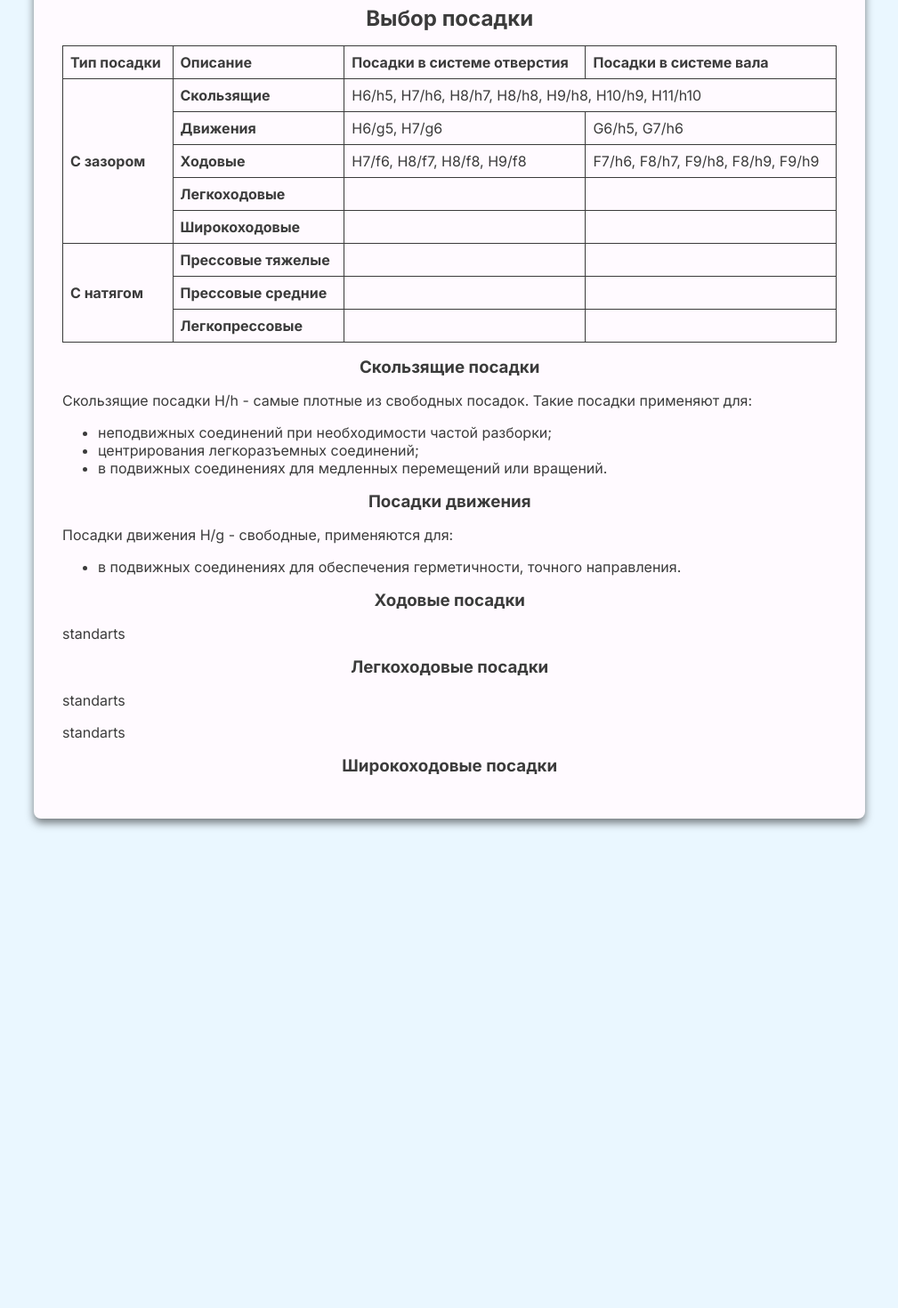
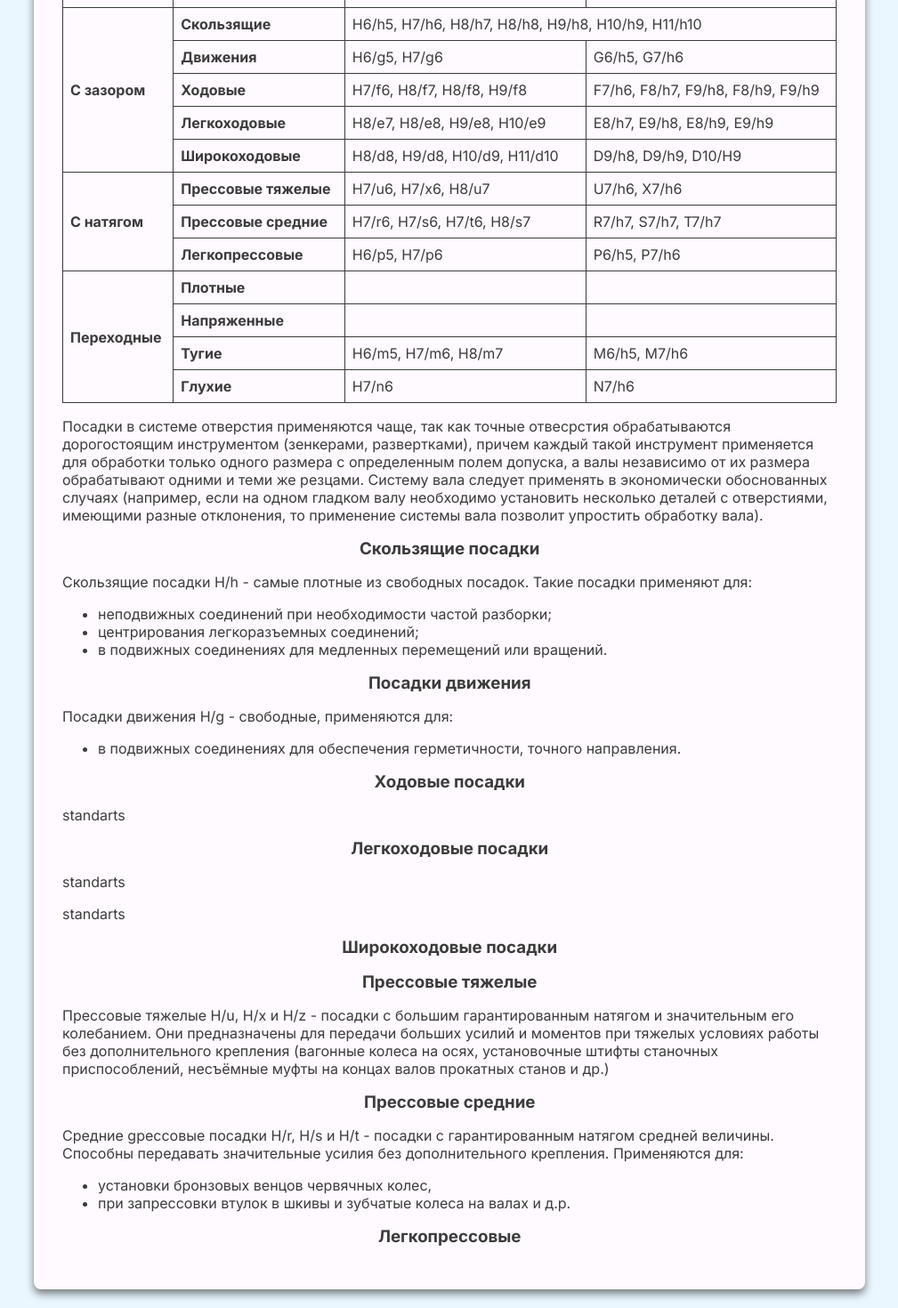
Before and after one commit to korchel/engineering-tolerance, a Next.js app: page / in a window 1280 px wide. Shown: the part 4780-6250 px from the top of the page at 89% size, without its empty margins (18-1027 px from the left). Before the commit the page ends 5732 px from the top, so only its background shows below. Built offline with nearby package versions, Linux system fonts and the light colour scheme.

Commit message:
content added

```diff
--- a/app/page.tsx
+++ b/app/page.tsx
@@ -195,21 +195,27 @@ export default async function Home() {
               систему использовать. Выбор делают исходя из экономических
               соображений.
             </Paragraph>
+          </Section>
+          <HRTag />
+          <Section id={homePageSections.fitSelection}>
+            <Title level="h2">Выбор посадки</Title>
             <Paragraph>
-              Для общего применения выбирают систему отверстия. Выбор системы
-              отверстия позволяет избежать чрезмерного числа инструмента
-              (например, протяжек) и калибров, применяемых при изготовлении
-              изделия. Систему вала следует применять в экономически
+              В таблице ниже перечислены рекоммендуемые посадки для размеров от
+              1 до 500мм (ГОСТ 25346).
+            </Paragraph>
+            <FitTable />
+            <Paragraph>
+              Посадки в системе отверстия применяются чаще, так как точные
+              отвесрстия обрабатываются дорогостоящим инструментом (зенкерами,
+              развертками), причем каждый такой инструмент применяется для
+              обработки только одного размера с определенным полем допуска, а
+              валы независимо от их размера обрабатывают одними и теми же
+              резцами. Систему вала следует применять в экономически
               обоснованных случаях (например, если на одном гладком валу
               необходимо установить несколько деталей с отверстиями, имеющими
               разные отклонения, то применение системы вала позволит упростить
               обработку вала).
             </Paragraph>
-          </Section>
-          <HRTag />
-          <Section id={homePageSections.fitSelection}>
-            <Title level="h2">Выбор посадки</Title>
-            <FitTable />
             <Title level="h3">Скользящие посадки</Title>
             <Paragraph>
               Скользящие посадки H/h - самые плотные из свободных посадок. Такие
@@ -238,6 +244,29 @@ export default async function Home() {
             <Paragraph>standarts</Paragraph>
             <Paragraph>standarts</Paragraph>
             <Title level="h3">Широкоходовые посадки</Title>
+            <Title level="h3">Прессовые тяжелые</Title>
+            <Paragraph>
+              Прессовые тяжелые H/u, H/x и H/z - посадки с большим
+              гарантированным натягом и значительным его колебанием. Они
+              предназначены для передачи больших усилий и моментов при тяжелых
+              условиях работы без дополнительного крепления (вагонные колеса на
+              осях, установочные штифты станочных приспособлений, несъёмные
+              муфты на концах валов прокатных станов и др.)
+            </Paragraph>
+            <Title level="h3">Прессовые средние</Title>
+            <Paragraph>
+              Средние gрессовые посадки H/r, H/s и H/t - посадки с
+              гарантированным натягом средней величины. Способны передавать
+              значительные усилия без дополнительного крепления. Применяются
+              для:
+            </Paragraph>
+            <ul>
+              <li>установки бронзовых венцов червячных колес,</li>
+              <li>
+                при запрессовки втулок в шкивы и зубчатые колеса на валах и д.р.
+              </li>
+            </ul>
+            <Title level="h3">Легкопрессовые</Title>
           </Section>
         </div>
       </Container>
--- a/components/homePage/FitTable/FitTable.tsx
+++ b/components/homePage/FitTable/FitTable.tsx
@@ -33,29 +33,50 @@ export const FitTable = () => {
         </tr>
         <tr>
           <th scope="row">Легкоходовые</th>
+          <td>H8/e7, H8/e8, H9/e8, H10/e9</td>
+          <td>E8/h7, E9/h8, E8/h9, E9/h9</td>
+        </tr>
+        <tr>
+          <th scope="row">Широкоходовые</th>
+          <td>H8/d8, H9/d8, H10/d9, H11/d10</td>
+          <td>D9/h8, D9/h9, D10/H9</td>
+        </tr>
+        <tr>
+          <th rowSpan={3}>С натягом</th>
+          <th scope="row">Прессовые тяжелые</th>
+          <td>H7/u6, H7/x6, H8/u7</td>
+          <td>U7/h6, X7/h6</td>
+        </tr>
+        <tr>
+          <th scope="row">Прессовые средние</th>
+          <td>H7/r6, H7/s6, H7/t6, H8/s7</td>
+          <td>R7/h7, S7/h7, T7/h7</td>
+        </tr>
+        <tr>
+          <th scope="row">Легкопрессовые</th>
+          <td>H6/p5, H7/p6</td>
+          <td>P6/h5, P7/h6</td>
+        </tr>
+        <tr>
+          <th rowSpan={4}>Переходные</th>
+          <th scope="row">Плотные</th>
+          <td></td>
+          <td></td>
+        </tr>{" "}
+        <tr>
+          <th scope="row">Напряженные</th>
           <td></td>
           <td></td>
         </tr>
         <tr>
-          <th scope="row">Широкоходовые</th>
-          <td></td>
-          <td></td>
+          <th scope="row">Тугие</th>
+          <td>H6/m5, H7/m6, H8/m7</td>
+          <td>M6/h5, M7/h6</td>
         </tr>
         <tr>
-          <th rowSpan={3}>С натягом</th>
-          <th scope="row">Прессовые тяжелые</th>
-          <td></td>
-          <td></td>
-        </tr>
-        <tr>
-          <th scope="row">Прессовые средние</th>
-          <td></td>
-          <td></td>
-        </tr>
-        <tr>
-          <th scope="row">Легкопрессовые</th>
-          <td></td>
-          <td></td>
+          <th scope="row">Глухие</th>
+          <td>H7/n6</td>
+          <td>N7/h6</td>
         </tr>
       </tbody>
     </table>
```
